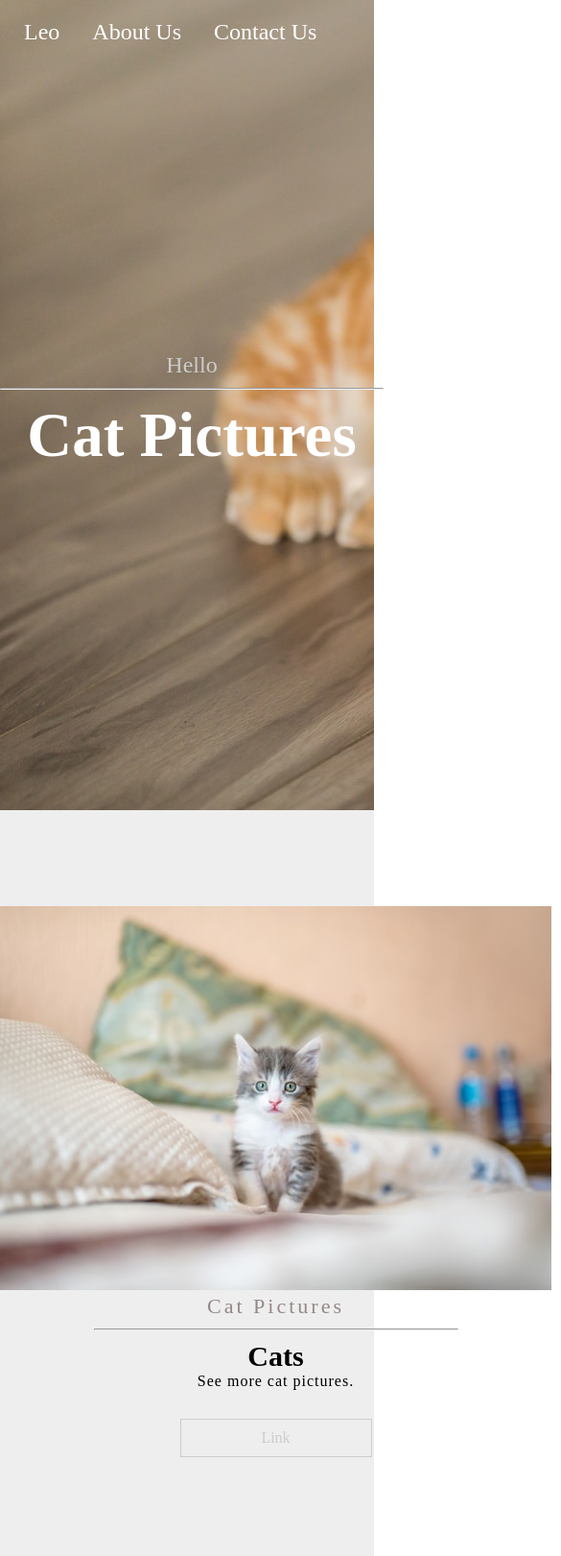
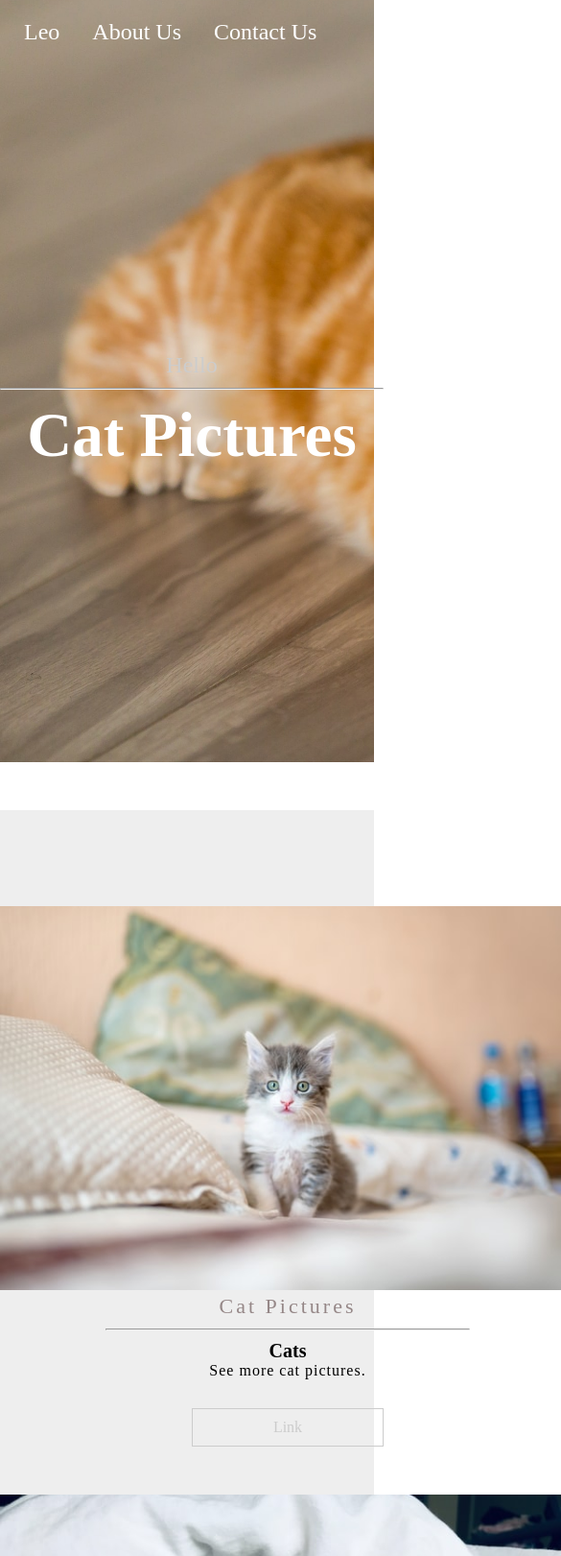
Before and after one commit to LeoooooChung/Web-Project-1-2-27-2022, a plain HTML site: page index.html in a window 390 px wide. Shown: the top 1621 px of the page at 96% size, 585 px wide, since content can reach past the window. Drawn offline with Linux system fonts and the light colour scheme.

Commit message:
Update (Ipad version included)

```diff
--- a/style.css
+++ b/style.css
@@ -14,6 +14,13 @@
     background-repeat: no-repeat;
     color: #fff;
 }
+
+@media screen and (max-width:768px){
+    .banner{
+        background-position: -160px -50px;
+    }
+}
+
 /* Navigation Section element */
 nav{
     padding: 20px 10px;
@@ -76,6 +83,20 @@ nav>a:hover{
     gap: 50px;
 }
 
+@media screen and (max-width:768px){
+    .new_main{
+        width: 100%;
+        display: block;
+    }
+}
+
+@media screen and (max-width:768px){
+    .new_card{
+        width: 100%;
+        margin: 0 auto;
+    }
+}
+
 .new_card{
     width: 600px;
     padding-bottom: 50px;
@@ -104,6 +125,12 @@ nav>a:hover{
     text-align: center;
 
 }
+@media screen and (max-width:768px){
+    .new_content>h3{
+        font-size: 20px;
+    }
+}
+
 
 .new_content>hr{
     width: 380px;
@@ -190,6 +217,20 @@ nav>a:hover{
     align-items: center;
 }
 
+@media screen and (max-width:768px){
+    .aboutWork_box{
+        display: block;
+        width: 100%;
+    }
+}
+
+@media screen and (max-width:768px){
+    .aboutWork_card{
+        width: 80%;
+        margin: 0 auto;
+    }
+}
+
 .aboutWork_card>a>h3{
     font-size: 50px;
     color: #000;
```
